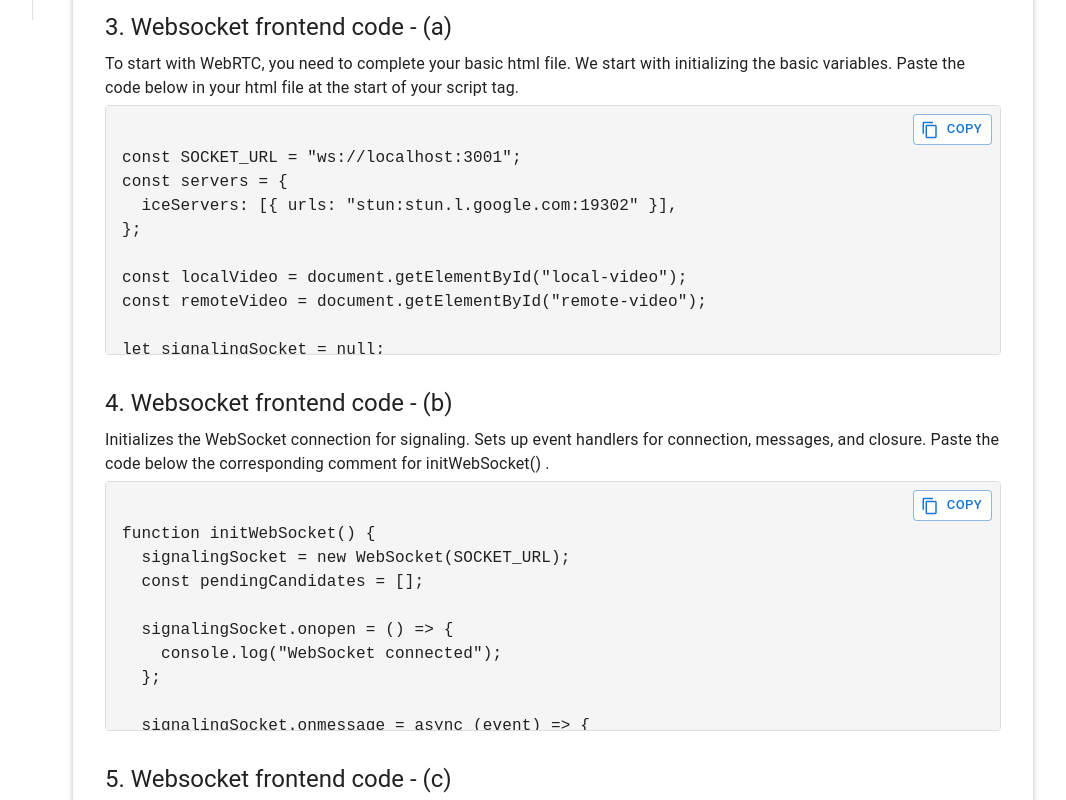
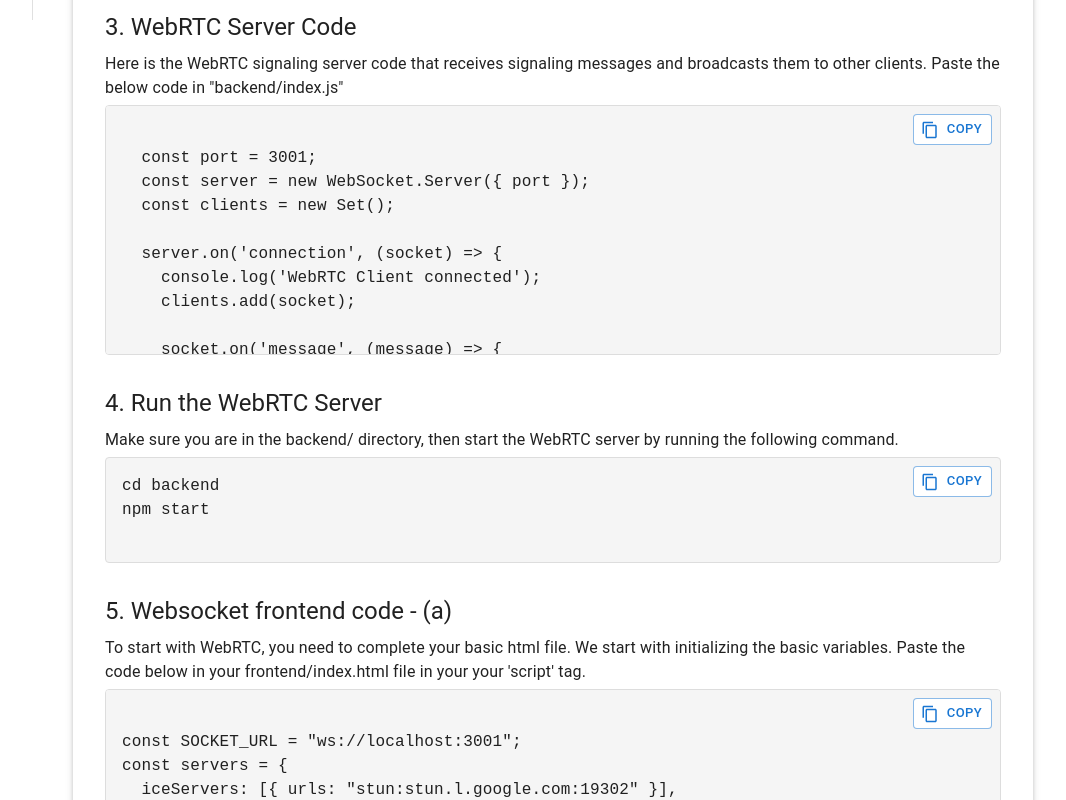
Before and after one commit to ishtpreet/WebSockets-and-WebRTC, a React (Create React App) app in the folder frontend/: page /webrtc-tutorial in a window 1280 px wide. Shown: the part 780-1580 px from the top of the page, without its empty margins (207-1273 px from the left). Built offline with nearby package versions, Linux system fonts and the light colour scheme.

Commit message:
Updated webrtc tutorial

```diff
--- a/frontend/src/pages/webrtc/WebRTCTutorial.js
+++ b/frontend/src/pages/webrtc/WebRTCTutorial.js
@@ -12,7 +12,7 @@ import ContentCopyIcon from "@mui/icons-material/ContentCopy";
 
 const steps = [
   {
-    title: "1. Clone the Starter Repo",
+    title: "Clone the Starter Repo",
     description:
       "Start by cloning the GitHub starter repository to your local machine. This repo contains the basic setup for the WebRTC signaling server and a simple HTML, CSS, and JavaScript frontend.",
     code: `
@@ -21,7 +21,7 @@ cd webrtc-starter
     `,
   },
   {
-    title: "2. Install Server Dependencies",
+    title: "Install Server Dependencies",
     description:
       "Navigate to the backend directory and install the required dependencies.",
     code: `
@@ -30,9 +30,49 @@ npm install
     `,
   },
   {
-    title: "3. Websocket frontend code - (a)",
+    title: 'WebRTC Server Code',
     description:
-      "To start with WebRTC, you need to complete your basic html file. We start with initializing the basic variables. Paste the code below in your html file at the start of your script tag.",
+      'Here is the WebRTC signaling server code that receives signaling messages and broadcasts them to other clients. Paste the below code in "backend/index.js"',
+    code: `
+  const port = 3001;
+  const server = new WebSocket.Server({ port });
+  const clients = new Set();
+
+  server.on('connection', (socket) => {
+    console.log('WebRTC Client connected');
+    clients.add(socket);
+
+    socket.on('message', (message) => {
+      console.log(\`Received WebRTC message: \${message}\`);
+
+      // Broadcast the signaling message to all "other" clients and not the one who initiated it
+      clients.forEach((client) => {
+        if (client !== socket && client.readyState === WebSocket.OPEN) {
+          client.send(message);
+        }
+      });
+    });
+
+    socket.on('close', () => {
+      clients.delete(socket);
+      console.log('WebRTC Client disconnected');
+    });
+  });
+
+  console.log(\`WebRTC signaling server running on ws://localhost:\${port}\`);    `,
+  },
+  {
+    title: 'Run the WebRTC Server',
+    description:
+      'Make sure you are in the backend/ directory, then start the WebRTC server by running the following command.',
+    code: `cd backend
+npm start
+    `,
+  },
+  {
+    title: "Websocket frontend code - (a)",
+    description:
+      "To start with WebRTC, you need to complete your basic html file. We start with initializing the basic variables. Paste the code below in your frontend/index.html file in your your 'script' tag.",
     code: `
 const SOCKET_URL = "ws://localhost:3001";
 const servers = {
@@ -48,7 +88,7 @@ let localStream = null;
 `,
   },
   {
-    title: "4. Websocket frontend code - (b)",
+    title: "Websocket frontend code - (b)",
     description:
       "Initializes the WebSocket connection for signaling. Sets up event handlers for connection, messages, and closure. Paste the code below the corresponding comment for initWebSocket() .",
     code: `
@@ -88,7 +128,7 @@ function initWebSocket() {
 `,
   },
   {
-    title: "5. Websocket frontend code - (c)",
+    title: "Websocket frontend code - (c)",
     description:
       "Initiates the local media stream by accessing user's camera and microphone. Connects to the WebSocket if not already connected. Paste the code below the corresponding comment for startConnection()",
     code: `
@@ -112,7 +152,7 @@ async function startConnection() {
 `,
   },
   {
-    title: "6. Websocket frontend code - (d)",
+    title: "Websocket frontend code - (d)",
     description:
       "Creates a WebRTC offer to initiate a peer connection. Sets up local media tracks and ICE candidate handling. Paste the code below the corresponding comment for createOffer()",
     code: `
@@ -168,7 +208,7 @@ async function createOffer() {
 `,
   },
   {
-    title: "7. Websocket frontend code - (e)",
+    title: "Websocket frontend code - (e)",
     description:
       "Handles an incoming WebRTC offer from a remote peer. Creates a peer connection, sets remote description, and sends an answer. Paste the code below the corresponding comment for handleRemoteOffer()",
     code: `
@@ -223,7 +263,7 @@ async function handleRemoteOffer(offer) {
 `,
   },
   {
-    title: "8. Websocket frontend code - (f)",
+    title: "Websocket frontend code - (f)",
     description:
       "Handles an incoming WebRTC 'answer' from the remote peer. Sets the remote description to complete the peer connection setup. Paste the code below the corresponding comment for handleRemoteAnswer()",
     code: `
@@ -245,7 +285,7 @@ async function handleRemoteAnswer(answer) {
 `,
   },
   {
-    title: "9. Websocket frontend code - (g)",
+    title: "Websocket frontend code - (g)",
     description:
       "Handles incoming 'ICE candidates' from the remote peer. Adds candidates to the peer connection to establish the most efficient connection path. Paste the code below the corresponding comment for handleRemoteCandidate()",
     code: `
@@ -269,12 +309,12 @@ async function handleRemoteCandidate(candidate) {
 `,
   },
   {
-    title: "10. Open the Frontend Application",
+    title: "Open the Frontend Application",
     description:
-      "Open the `index.html` file from the `frontend` folder in your browser to connect to the WebRTC server.",
+      "Open the `index.html` file from the `frontend` folder in your browser to connect to the WebRTC server.(Scroll down to see the image)",
     code: `
     `,
-    image: "/ws-tutorial.png",
+    image: "/webrtc-tutorial.png",
   },
 ];
 
@@ -314,7 +354,7 @@ function WebRTCTutorial() {
         {steps.map((step, index) => (
           <Box key={index} sx={{ marginBottom: 4 }}>
             <Typography variant="h5" gutterBottom>
-              {step.title}
+              {index+1}. {step.title}
             </Typography>
             <Typography variant="body1" gutterBottom>
               {step.description}
@@ -331,30 +371,29 @@ function WebRTCTutorial() {
                 fontFamily: "monospace",
               }}
             >
-              <Button
+              {index !== 11 ?
+              <><Button
                   variant="outlined"
                   size="small"
                   startIcon={<ContentCopyIcon />}
                   onClick={() => handleCopy(step.code)}
                   sx={{
-                  position: "absolute",
+                    position: 'absolute',
                     top: 8,
                     right: 8,
                     zIndex: 10,
-                  backgroundColor: "white",
+                    backgroundColor: 'white',
                   }}
                 >
                   Copy
                 </Button>
-              <pre
-                style={{
-                  margin: 0,
-                  whiteSpace: "pre-wrap",
-                  wordBreak: "break-word",
-                }}
-              >
+                <pre style={{ margin: 0, whiteSpace: 'pre-wrap', wordBreak: 'break-word' }}>
                   {step.code}
-              </pre>
+                </pre></> : <img
+                src={step.image}
+                alt={`${step.title} illustration`}
+                style={{ maxWidth: '100%', maxHeight: '100%', objectFit: 'contain' }}
+            />}
             </Box>
           </Box>
         ))}
```
Also changed, not shown: frontend/public/webrtc-tutorial.png (added). Lines whose indentation alone changed are shown as unchanged.
